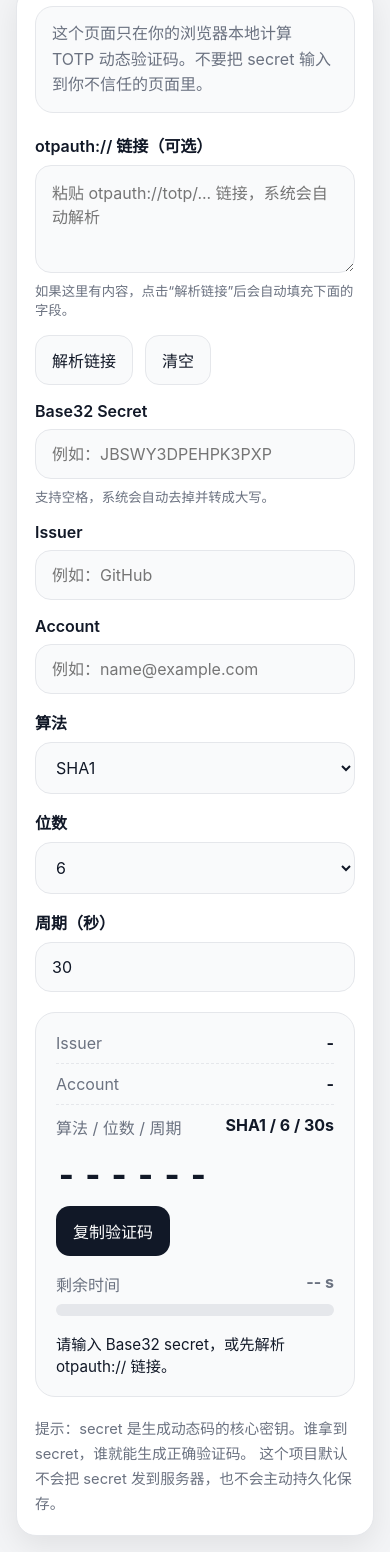
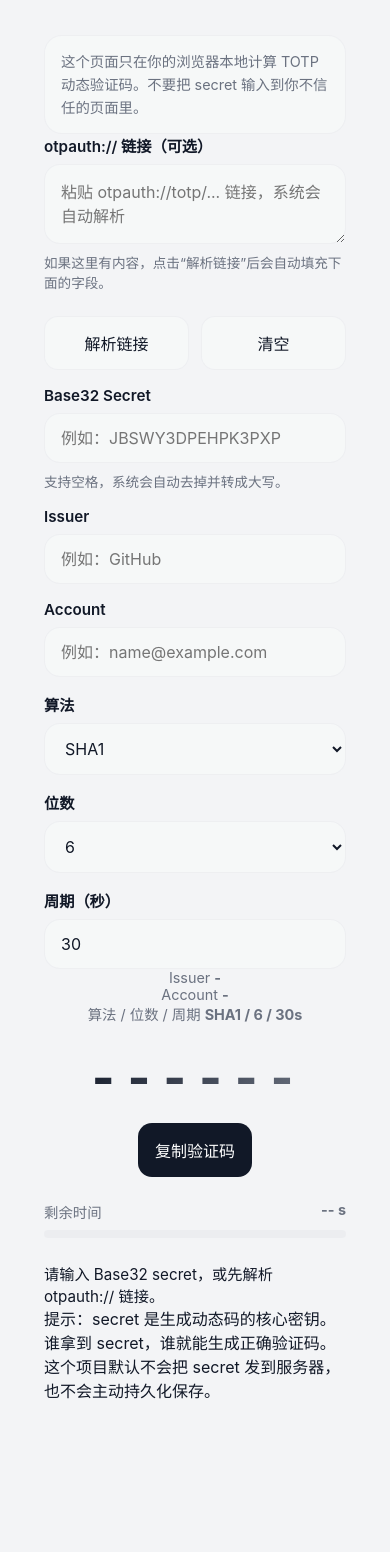
Before and after one commit to Zzz-IT/2FA-WebService, a website built with Vite: page index.html in a window 390 px wide. Shown: the part 116-1668 px from the top of the page. After the commit the page ends 1562 px from the top, so only its background shows below. Built offline with nearby package versions, Linux system fonts and the light colour scheme.

Commit message:
优化ui

```diff
--- a/src/style.css
+++ b/src/style.css
@@ -1,61 +1,91 @@
 :root {
   color-scheme: light dark;
   --bg: #f3f4f6;
-  --panel: #ffffff;
-  --panel-soft: #f9fafb;
+  --panel: rgba(255, 255, 255, 0.75);
+  --panel-soft: rgba(249, 250, 251, 0.6);
   --text: #111827;
   --muted: #6b7280;
-  --line: #e5e7eb;
+  --line: rgba(229, 231, 235, 0.5);
   --primary: #111827;
   --primary-text: #ffffff;
   --danger: #b91c1c;
   --success: #047857;
   --shadow: 0 10px 30px rgba(0, 0, 0, 0.08);
+  --blob-1: rgba(52, 211, 153, 0.4);
+  --blob-2: rgba(59, 130, 246, 0.4);
 }
 
 :root[data-theme="dark"] {
   --bg: #0b1020;
-  --panel: #121a2b;
-  --panel-soft: #182235;
+  --panel: rgba(18, 26, 43, 0.75);
+  --panel-soft: rgba(24, 34, 53, 0.6);
   --text: #f3f4f6;
   --muted: #9ca3af;
-  --line: #283245;
+  --line: rgba(40, 50, 69, 0.5);
   --primary: #f3f4f6;
   --primary-text: #111827;
   --danger: #f87171;
   --success: #34d399;
   --shadow: 0 10px 30px rgba(0, 0, 0, 0.25);
+  --blob-1: rgba(52, 211, 153, 0.2);
+  --blob-2: rgba(59, 130, 246, 0.2);
 }
 
 * {
   box-sizing: border-box;
 }
 
-html,
-body {
+html, body {
   margin: 0;
   min-height: 100%;
-  font-family:
-    Inter, ui-sans-serif, system-ui, -apple-system, BlinkMacSystemFont,
-    "Segoe UI", sans-serif;
+  font-family: Inter, ui-sans-serif, system-ui, -apple-system, BlinkMacSystemFont, "Segoe UI", sans-serif;
   background: var(--bg);
   color: var(--text);
+  overflow-x: hidden;
 }
 
 body {
   padding: 24px;
 }
 
-button,
-input,
-textarea,
-select {
-  font: inherit;
+/* 流动模糊背景 */
+.bg-blobs {
+  position: fixed;
+  inset: 0;
+  z-index: -1;
+  overflow: hidden;
+  pointer-events: none;
+}
+
+.blob {
+  position: absolute;
+  border-radius: 50%;
+  filter: blur(80px);
+  animation: float 15s infinite ease-in-out alternate;
+}
+
+.blob-1 {
+  top: -10%; left: -10%;
+  width: 50vw; height: 50vw;
+  background: var(--blob-1);
+}
+
+.blob-2 {
+  bottom: -10%; right: -10%;
+  width: 60vw; height: 60vw;
+  background: var(--blob-2);
+  animation-delay: -7.5s;
+}
+
+@keyframes float {
+  0% { transform: translate(0, 0) scale(1); }
+  100% { transform: translate(10vw, 15vh) scale(1.1); }
 }
 
 #app {
-  max-width: 880px;
-  margin: 0 auto;
+  max-width: 600px;
+  margin: 40px auto 0;
+  position: relative;
 }
 
 .app {
@@ -84,21 +114,44 @@ select {
 .theme-btn {
   border: 1px solid var(--line);
   background: var(--panel);
+  backdrop-filter: blur(12px);
   color: var(--text);
   border-radius: 14px;
   padding: 10px 14px;
   cursor: pointer;
   box-shadow: var(--shadow);
+  transition: transform 0.2s;
 }
 
-.card {
+.theme-btn:active {
+  transform: scale(0.95);
+}
+
+/* 视图切换动效 */
+.view-container {
+  position: relative;
+}
+
+.view {
+  display: none;
   background: var(--panel);
+  backdrop-filter: blur(16px);
+  -webkit-backdrop-filter: blur(16px);
   border: 1px solid var(--line);
   border-radius: 24px;
   box-shadow: var(--shadow);
   padding: 24px;
+  gap: 20px;
+  animation: slideIn 0.4s cubic-bezier(0.16, 1, 0.3, 1) forwards;
+}
+
+.view.active {
   display: grid;
-  gap: 20px;
+}
+
+@keyframes slideIn {
+  from { opacity: 0; transform: translateY(20px) scale(0.98); }
+  to { opacity: 1; transform: translateY(0) scale(1); }
 }
 
 .notice {
@@ -108,6 +161,7 @@ select {
   padding: 14px 16px;
   color: var(--muted);
   line-height: 1.6;
+  font-size: 0.9rem;
 }
 
 .form-grid {
@@ -122,6 +176,7 @@ select {
 
 .field label {
   font-weight: 600;
+  font-size: 0.95rem;
 }
 
 .field input,
@@ -134,10 +189,19 @@ select {
   border-radius: 16px;
   padding: 14px 16px;
   outline: none;
+  font: inherit;
+  transition: border-color 0.2s, box-shadow 0.2s;
+}
+
+.field input:focus,
+.field textarea:focus,
+.field select:focus {
+  border-color: var(--muted);
+  box-shadow: 0 0 0 2px rgba(107, 114, 128, 0.2);
 }
 
 .field textarea {
-  min-height: 108px;
+  min-height: 80px;
   resize: vertical;
 }
 
@@ -147,10 +211,39 @@ select {
   gap: 16px;
 }
 
+/* 高级设置折叠面板 */
+.advanced-settings {
+  border: 1px solid var(--line);
+  border-radius: 16px;
+  background: var(--panel-soft);
+  overflow: hidden;
+}
+
+.advanced-settings summary {
+  padding: 14px 16px;
+  font-weight: 600;
+  cursor: pointer;
+  user-select: none;
+  outline: none;
+}
+
+.advanced-settings summary::-webkit-details-marker {
+  display: none;
+}
+
+.advanced-settings-content {
+  padding: 0 16px 16px;
+  display: grid;
+  gap: 16px;
+  border-top: 1px solid var(--line);
+  margin-top: 8px;
+  padding-top: 16px;
+}
+
 .actions {
   display: flex;
-  flex-wrap: wrap;
   gap: 12px;
+  margin-top: 8px;
 }
 
 .btn {
@@ -158,8 +251,16 @@ select {
   background: var(--panel-soft);
   color: var(--text);
   border-radius: 14px;
-  padding: 12px 16px;
+  padding: 14px 16px;
+  font-weight: 600;
   cursor: pointer;
+  transition: all 0.2s;
+  flex: 1;
+  font: inherit;
+}
+
+.btn:active {
+  transform: scale(0.98);
 }
 
 .btn.primary {
@@ -168,49 +269,35 @@ select {
   border-color: transparent;
 }
 
+.btn.primary:hover {
+  opacity: 0.9;
+}
+
 .output {
   display: grid;
-  gap: 16px;
-  border: 1px solid var(--line);
-  border-radius: 20px;
-  padding: 20px;
-  background: var(--panel-soft);
+  gap: 24px;
+  text-align: center;
 }
 
 .meta {
-  display: grid;
-  gap: 10px;
-}
-
-.meta-item {
-  display: flex;
-  justify-content: space-between;
-  gap: 16px;
-  padding-bottom: 10px;
-  border-bottom: 1px dashed var(--line);
-}
-
-.meta-item:last-child {
-  border-bottom: none;
-  padding-bottom: 0;
-}
-
-.meta-label {
   color: var(--muted);
+  font-size: 0.9rem;
 }
 
 .code-wrap {
-  display: flex;
-  align-items: center;
-  gap: 12px;
-  flex-wrap: wrap;
+  display: grid;
+  gap: 16px;
+  justify-items: center;
 }
 
 .code {
-  font-size: clamp(2rem, 8vw, 4rem);
-  letter-spacing: 0.18em;
+  font-size: clamp(3rem, 10vw, 4.5rem);
+  letter-spacing: 0.1em;
   font-weight: 800;
   font-variant-numeric: tabular-nums;
+  background: linear-gradient(135deg, var(--text), var(--muted));
+  -webkit-background-clip: text;
+  -webkit-text-fill-color: transparent;
 }
 
 .progress-wrap {
@@ -222,11 +309,12 @@ select {
   display: flex;
   justify-content: space-between;
   color: var(--muted);
+  font-size: 0.9rem;
 }
 
 .progress {
   width: 100%;
-  height: 12px;
+  height: 8px;
   border-radius: 999px;
   background: var(--line);
   overflow: hidden;
@@ -237,11 +325,13 @@ select {
   width: 100%;
   background: var(--text);
   transform-origin: left center;
+  transition: transform 1s linear;
 }
 
 .message {
   min-height: 24px;
   font-size: 0.95rem;
+  text-align: left;
 }
 
 .message.error {
@@ -252,35 +342,19 @@ select {
   color: var(--success);
 }
 
-.footer-note {
+small.help {
   color: var(--muted);
-  font-size: 0.92rem;
-  line-height: 1.7;
+  font-size: 0.85rem;
 }
 
-small.help {
-  color: var(--muted);
-}
-
-@media (max-width: 720px) {
-  body {
-    padding: 16px;
+@media (max-width: 600px) {
+  #app {
+    margin-top: 20px;
   }
-
   .card {
-    padding: 18px;
-    border-radius: 20px;
+    padding: 20px;
   }
-
   .row {
     grid-template-columns: 1fr;
   }
-
-  .topbar {
-    align-items: stretch;
-  }
-
-  .theme-btn {
-    align-self: flex-start;
-  }
 }
```
